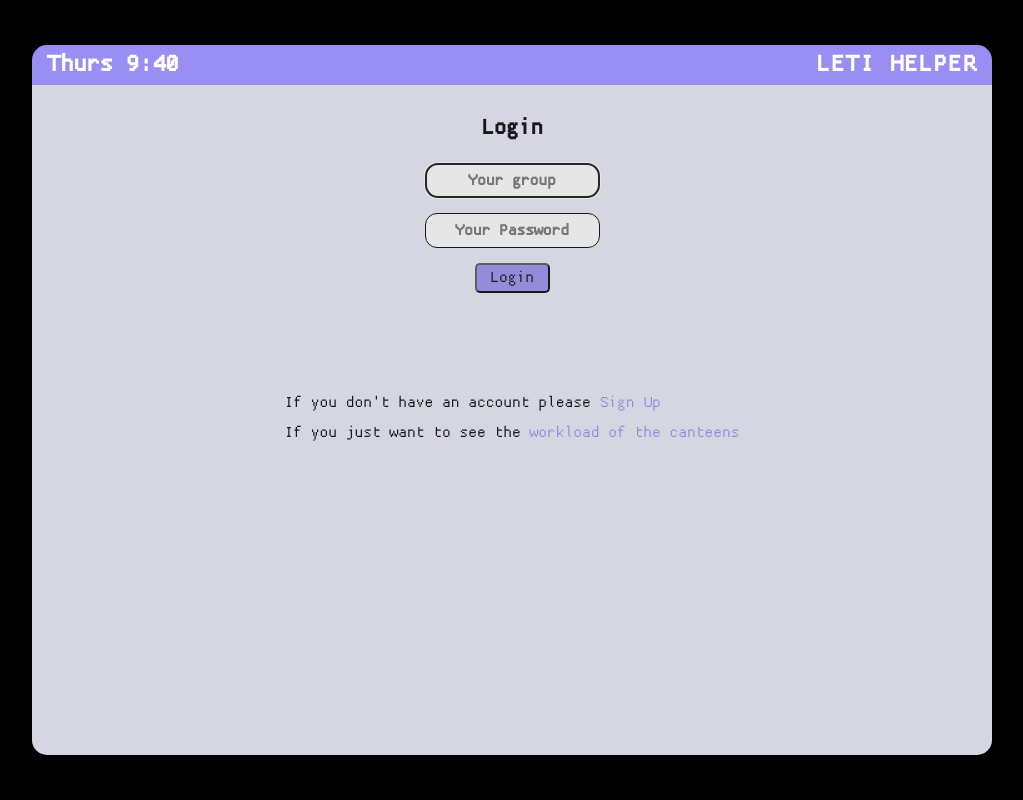
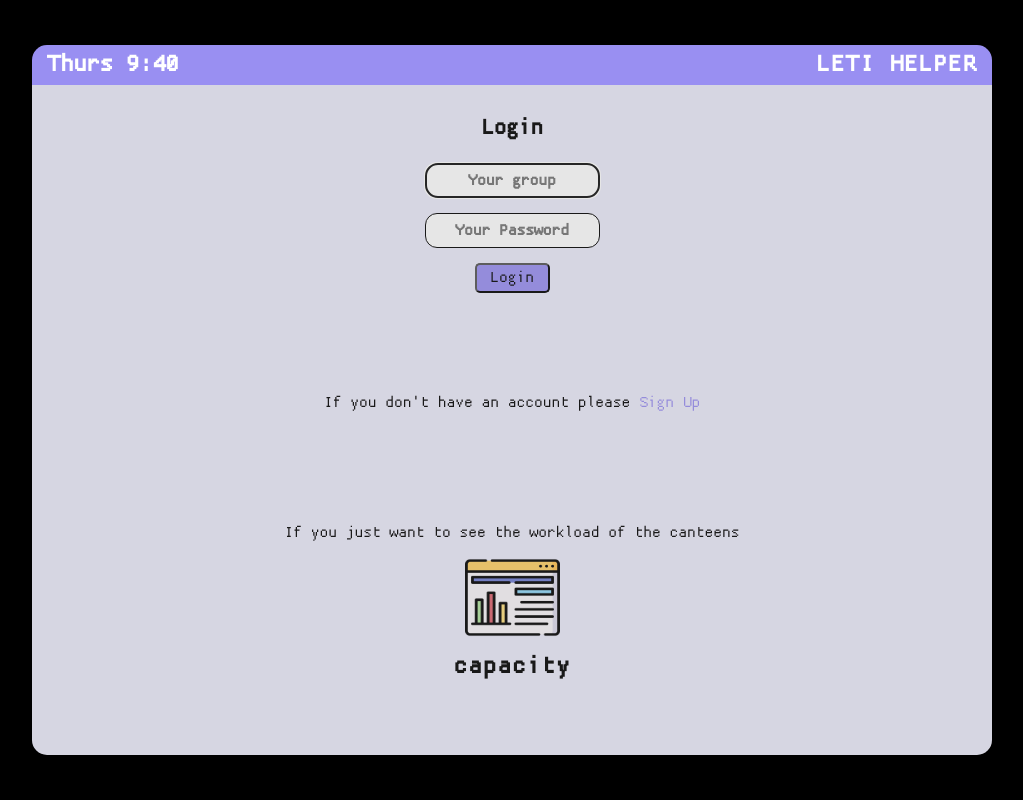
Before and after one commit to eternalme0w/dvs, a Flask app: page / in a window 1280 px wide. Shown: the whole page, without its empty margins (128-1151 px from the left). Run offline with Flask 2, Linux system fonts and the light colour scheme; parts of the project's set-up code (start-up, migrations or seed data) failed here and were passed over.

Commit message:
капасити на логин

```diff
--- a/website/static/css/style.css
+++ b/website/static/css/style.css
@@ -515,7 +515,9 @@ color: white;
 .pls-signup{
     margin-top:100px;
     font-weight: 500;
-    font-size: 20px
+    font-size: 20px;
+    text-align:center;
+    margin-bottom: 110px;
 }
 
 .ref-signup{
@@ -566,7 +568,12 @@ color: white;
     background-color: black;
 }
 .pls-capacity{
-    margin-top:10px;
+    margin-top: 50px;
     font-weight: 500;
-    font-size: 20px
+    font-size: 20px;
 }
+
+.capacity-on-log{
+     width:100%;
+
+}
--- a/website/templates/capacity.html
+++ b/website/templates/capacity.html
@@ -2,7 +2,7 @@
 {% block page_content %}
 {{ super() }}
 <div class="page-content capacity-page-content">
-    <div class="todo-head">Where can you eat right now...</div>
+    <div class="todo-head">Where you can eat right now...</div>
     <div class="battetyandcomp">
         <div class="battery">
         {% for less in range(len3) %}
--- a/website/templates/login.html
+++ b/website/templates/login.html
@@ -39,10 +39,12 @@
         </div>
 
         <div class="pls-capacity">
-            If you just want to see the
-            <a class="ref-signup" href="{{ url_for('auth.capacitywithoutlogin') }}">
-                workload of the canteens
-                </a>
+            If you just want to see the workload of the canteens
+            <a href="/capacity" class="folder block no-copy clickable capacity-on-log">
+        <div class="folder-icon"><img class="folder-img icon" src="../static/img/statistics.png"></div>
+        <span class="folder-text text">capacity</span>
+            </a>
+
         </div>
 
 
```
